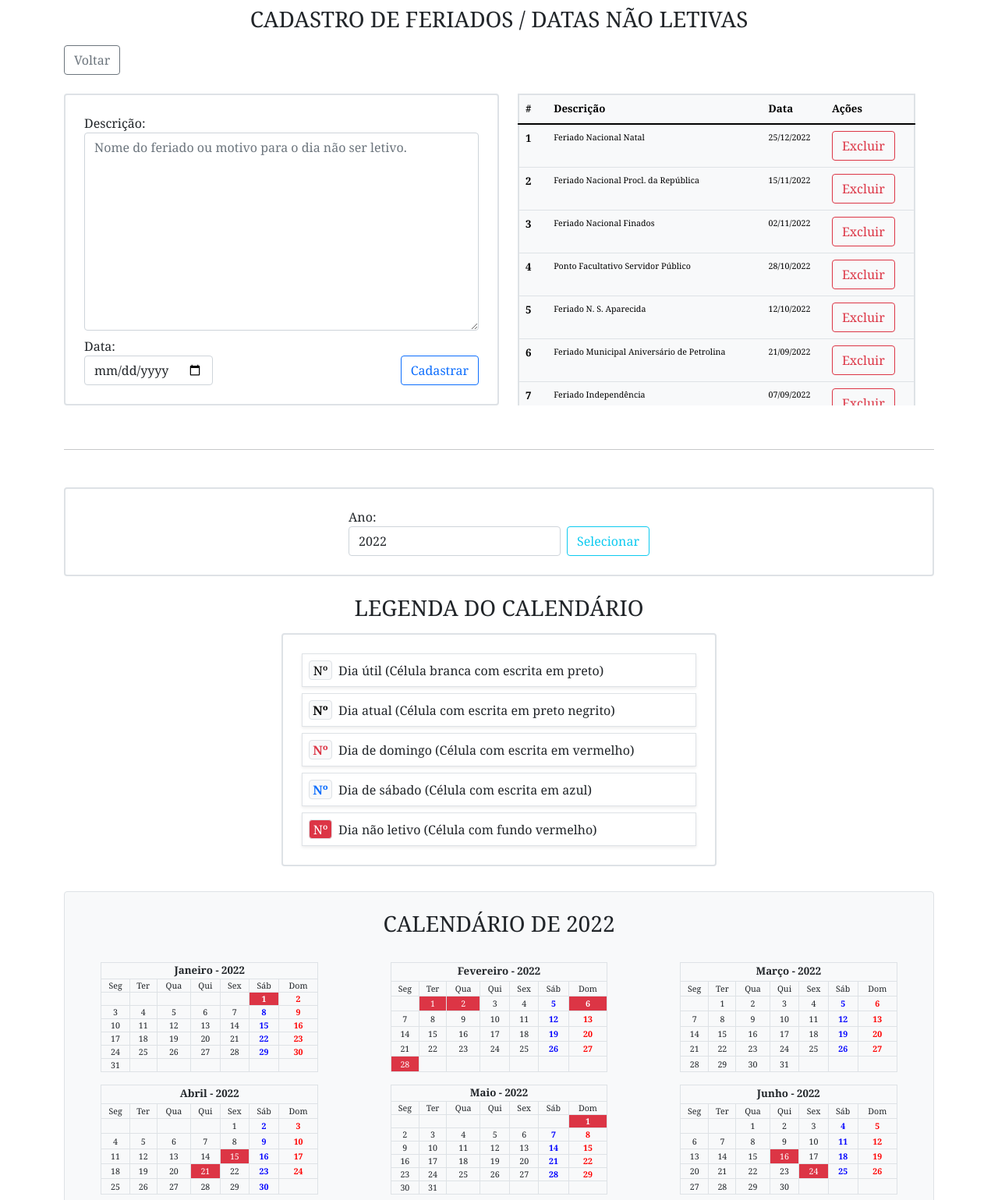
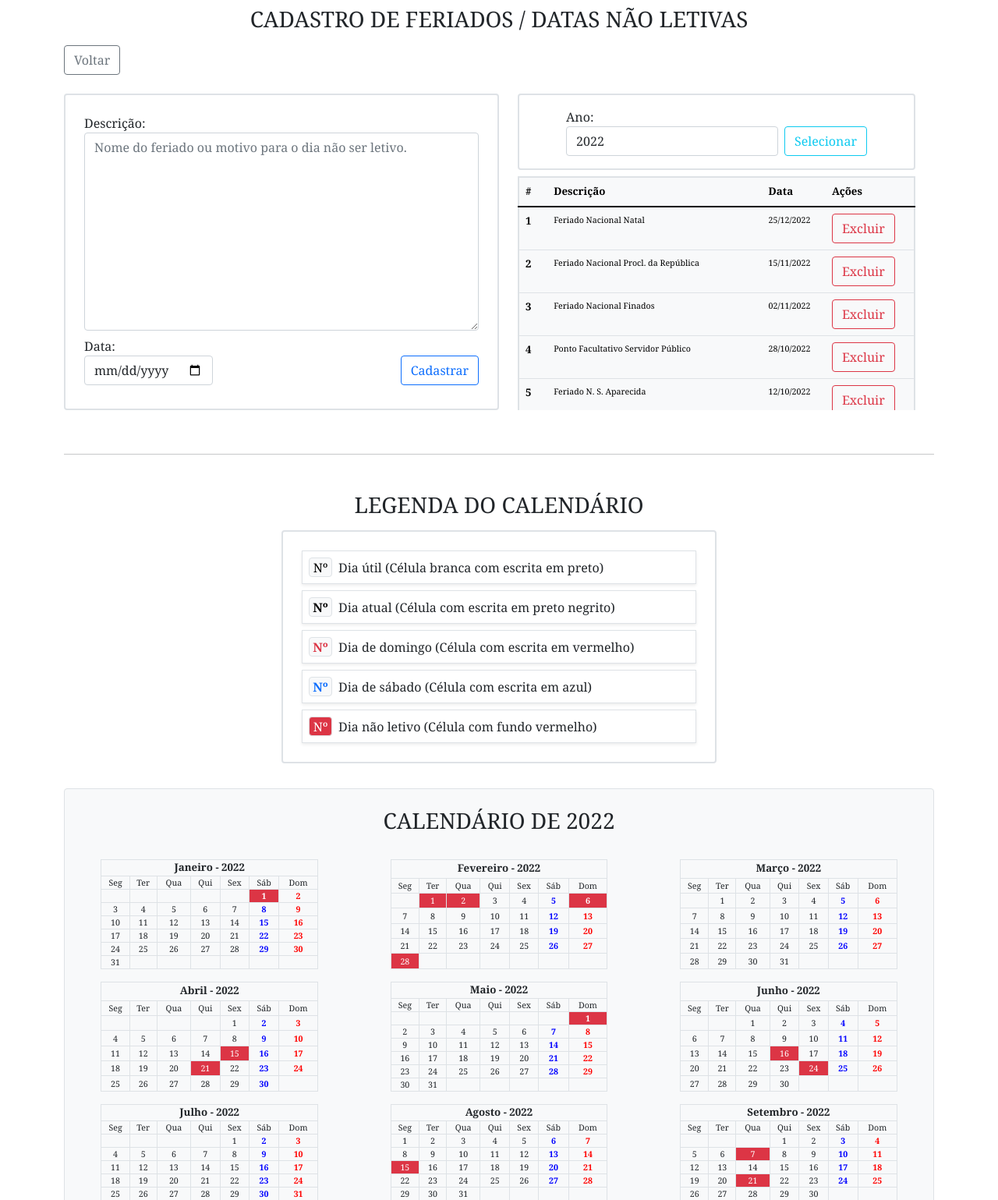
Before and after one commit to Yslandio/sg-estagio_2.0, a PHP site: page /datas.php in a window 1280 px wide. Shown: the top 1539 px of the page at 78% size. Run offline with PHP 8.4, Linux system fonts and the light colour scheme; data comes from the database, SQL or seed files in the repository.

Commit message:
Ajustes na página de cadastro de datas

```diff
--- a/datas.php
+++ b/datas.php
@@ -46,8 +46,23 @@
                     $msg = 'Data excluída com sucesso.';
                     include('components/msg_success.php');
                 } else {
-                    $msg = 'Ocorreu um erro ao tentar excluir da data';
+                    $msg = 'Ocorreu um erro ao tentar excluir da data.';
                     include('components/msg_success.php');
+                }
+            }
+
+            $ano = date('Y');
+            if (isset($_GET['ano'])) {
+                if (!empty($_GET['ano'])) {
+                    if (strlen($_GET['ano']) == 4) {
+                        $ano = $_GET['ano'];
+                    } else {
+                        $msg = 'Ano inválido.';
+                        include('components/msg_fail.php');
+                    }
+                } else {
+                    $msg = 'Selecione uma data.';
+                    include('components/msg_fail.php');
                 }
             }
             ?>
@@ -71,7 +86,15 @@
             <!-- </div> -->
 
             <div class="col-12 col-lg-6 px-0 px-lg-4 my-2">
-                <div class="overflow-auto" style="max-height: 400px;">
+                <form class="col-12 d-flex flex-wrap gap-2 justify-content-center align-items-end border border-2 rounded p-3 mb-2" action="" method="get">
+                    <div>
+                        <label>Ano:</label>
+                        <input class="form-control w-auto" type="number" name="ano" value="<?= $ano ?>" required>
+                    </div>
+                    <button class="btn btn-outline-info" type="submit">Selecionar</button>
+                </form>
+
+                <div class="overflow-auto" style="max-height: 300px;">
                     <table class="table table-light border border-2 shadow">
                         <thead>
                             <tr>
@@ -83,7 +106,8 @@
                         </thead>
                         <tbody>
                             <?php
-                            foreach (allHolidays(isset($_GET['date']) ? $_GET['date'] : date('Y')) as $key => $holiday) {
+                            // if (isset($_GET['date']) && !empty($_GET['date'])) {
+                                foreach (allHolidays($ano) as $key => $holiday) {
                                     ?>
                                     <tr>
                                         <th><?= ($key + 1) ?></th>
@@ -98,6 +122,7 @@
                                     </tr>
                                     <?php
                                 }
+                            // }
                             ?>
                         </tbody>
                     </table>
@@ -108,14 +133,6 @@
         <hr class="my-5">
 
         <div class="col-12">
-            <form class="col-12 d-flex flex-wrap gap-2 justify-content-center align-items-end border border-2 rounded p-4 mb-4" action="" method="get">
-                <div>
-                    <label>Ano:</label>
-                    <input class="form-control w-auto" type="number" name="date" value="<?= $_GET['date'] ?? date('Y') ?>">
-                </div>
-                <button class="btn btn-outline-info" type="submit">Selecionar</button>
-            </form>
-
             <div class="col-12">
                 <h3 class="title text-center my-2">LEGENDA DO CALENDÁRIO</h3>
             </div>
@@ -125,8 +142,6 @@
             include('components/legenda.php');
 
             require('models/calendario.php');
-
-            $ano = isset($_GET['date']) ? $_GET['date'] : date('Y');
 
             echo '<div class="d-flex flex-wrap justify-content-around bg-light border border-1 rounded my-4">';
             echo '<h3 class="col-12 text-center my-4">CALENDÁRIO DE ' . $ano . '</h3>';
```
Lines whose indentation alone changed are shown as unchanged.
